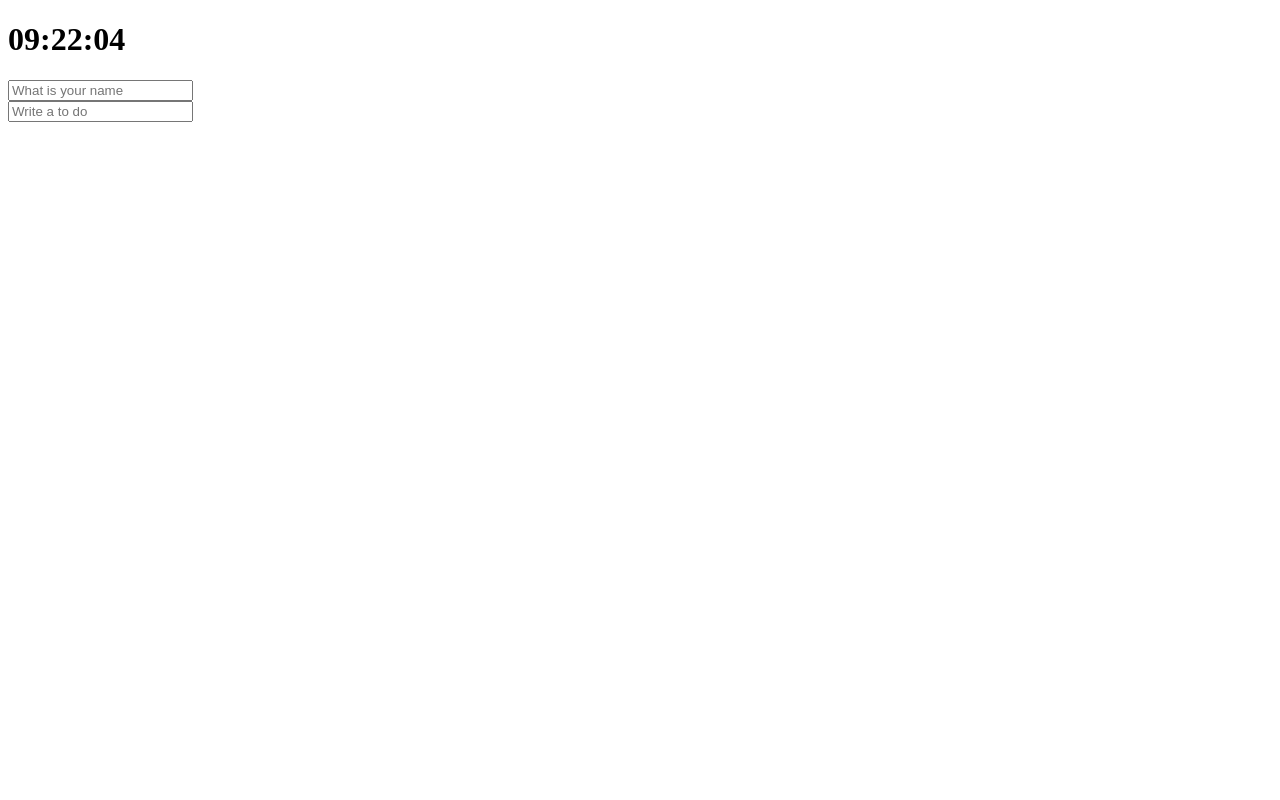
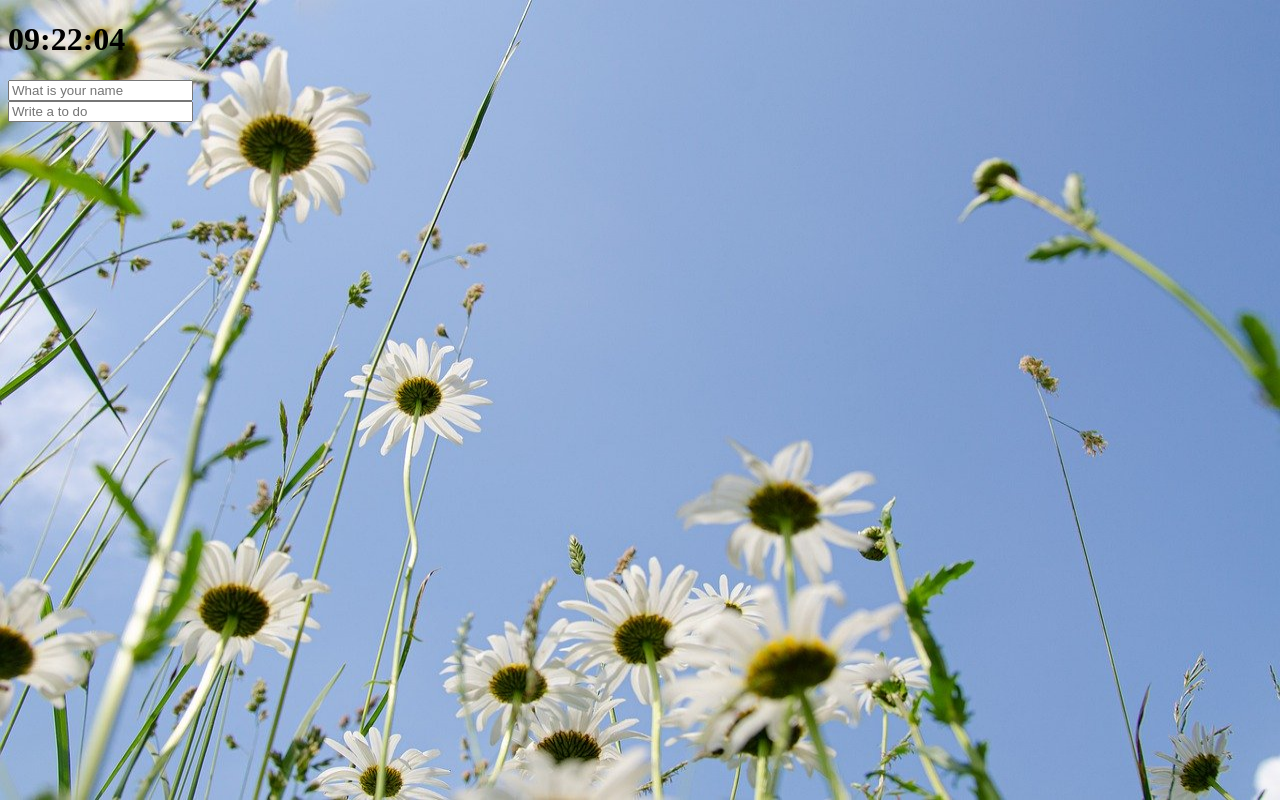
Before and after one commit to Myriam-Bora/Momentum, a plain HTML site: page index.html in a window 1280 px wide. Drawn offline with Linux system fonts and the light colour scheme.

Commit message:
backgroud  추가

```diff
--- /dev/null
+++ b/bg.js
@@ -0,0 +1,23 @@
+const body = document.querySelector("body");
+
+const image_number = 4;
+
+function paintImage(number){
+    const image = new Image();
+    image.src = `images/background${number + 1}.jpg`;
+    body.appendChild(image);
+    image.classList.add("bgImage"); //클래스이름 추가
+}
+
+function genRandom(){
+    //floor:내림, ceil:올림
+    const number = Math.floor(Math.random() * image_number) ;
+    return number;
+}
+
+function init(){
+    const randomNumber = genRandom();
+    paintImage(randomNumber);
+}
+
+init();
--- a/index.css
+++ b/index.css
@@ -9,3 +9,14 @@ h4{
 .css-showing{
     display : block;
 }
+
+.bgImage{
+    position: absolute;
+    top:0;
+    left:0;
+    width:100%;
+    height:100% ;
+    z-index: -1 ;
+    /* z-index: 겹쳐있는 수직 순서 정하기 */
+
+}
--- a/index.html
+++ b/index.html
@@ -21,5 +21,6 @@
         <script src="clock.js"></script>
         <script src="greeting.js"></script>
         <script src="todo.js"></script>
+        <script src="bg.js"></script>
     </body>
 </html>
```
Also changed, not shown: images/background1.jpg (added), images/background2.jpg (added), images/background3.jpg (added), images/background4.jpg (added), todo.js (line endings or trailing spaces).
